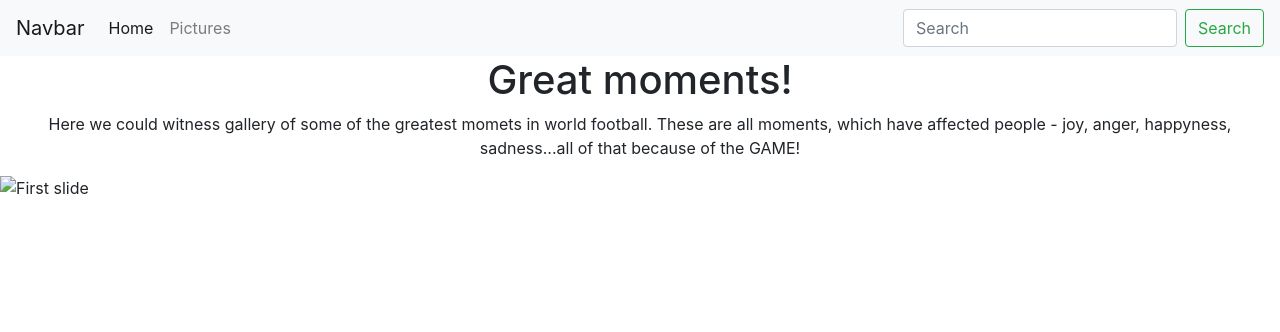
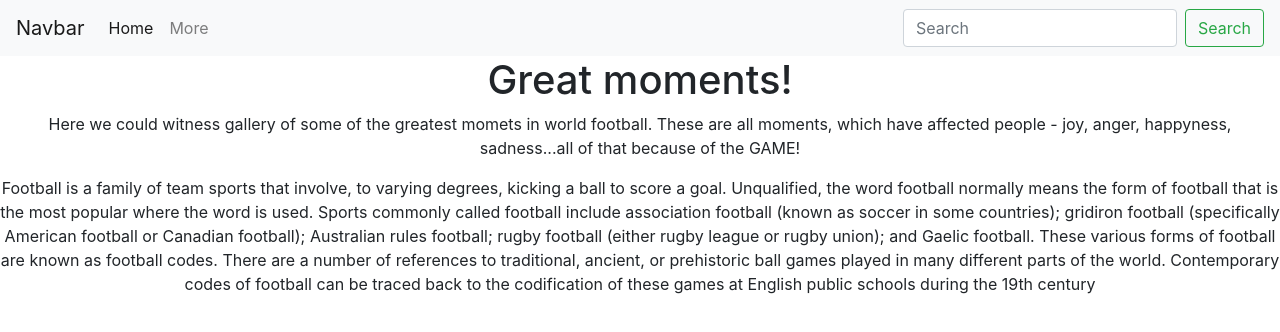
Before and after one commit to ViktorShalliev/Bootstrap-Final, a plain HTML site: page index2.html in a window 1280 px wide. Drawn offline with Linux system fonts and the light colour scheme.

Commit message:
Final-commit

```diff
--- a/index2.html
+++ b/index2.html
@@ -9,7 +9,7 @@
     <link rel="stylesheet" href="css/bootstrap.min.css">
     <link href="css/my-styles.css" rel="stylesheet" type="text/css">
 
-<title>Gallery</title>
+<title>More</title>
   </head>
   <body>
                 <nav class="navbar navbar-expand-lg navbar-light bg-light">
@@ -24,7 +24,7 @@
         <a class="nav-link" href="index.html">Home <span class="sr-only">(current)</span></a>
       </li>
       <li class="nav-item">
-        <a class="nav-link">Pictures</a>
+          <a class="nav-link" href="index2.html">More</a>
       </li>
     </ul>
     <form class="form-inline my-2 my-lg-0">
@@ -33,23 +33,15 @@
     </form>
   </div>
 </nav>
+	  <div>
 	  <div><h1 class="my-style">Great moments!</h1>
 	  </div>
 	  <div><p class="paragraph"> Here we could witness gallery of some of the greatest momets in world football. These are all moments, which have affected people - joy, anger, happyness, sadness...all of that because of the GAME!</p> </div>
 
-	  <div id="carouselExampleSlidesOnly" class="carousel slide" data-ride="carousel">
-  <div class="carousel-inner">
-    <div class="carousel-item active">
-      <img class="d-block w-100" src="..." alt="First slide">
-    </div>
-    <div class="carousel-item">
-      <img class="d-block w-100" src="..." alt="Second slide">
-    </div>
-    <div class="carousel-item">
-      <img class="d-block w-100" src="..." alt="Third slide">
-    </div>
-  </div>
-</div>
+	  <div><p class="paragraph">Football is a family of team sports that involve, to varying degrees, kicking a ball to score a goal. Unqualified, the word football normally means the form of football that is the most popular where the word is used. Sports commonly called football include association football (known as soccer in some countries); gridiron football (specifically American football or Canadian football); Australian rules football; rugby football (either rugby league or rugby union); and Gaelic football. These various forms of football are known as football codes.
+
+There are a number of references to traditional, ancient, or prehistoric ball games played in many different parts of the world. Contemporary codes of football can be traced back to the codification of these games at English public schools during the 19th century</p></div>
+	 </div>
 
 	</body>
 </html>
```
Also changed, not shown: index.html (+5 -5 lines), css/my-styles.css (line endings or trailing spaces).
